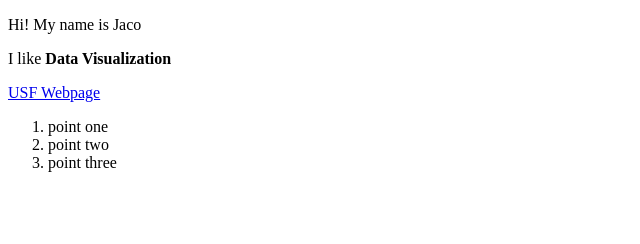
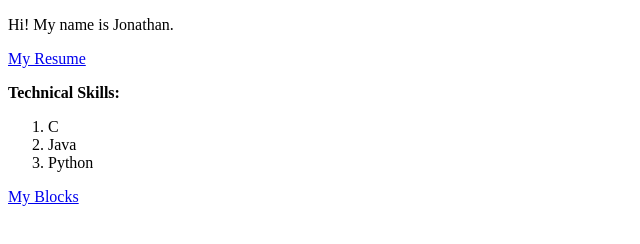
Before and after one commit to NotCarbonatedWater/NotCarbonatedWater.github.io, a plain HTML site: page index.html in a window 1280 px wide. Shown: the whole page, without its empty margins (0-640 px from the left). Drawn offline with Linux system fonts and the light colour scheme.

Commit message:
my website

```diff
--- a/index.html
+++ b/index.html
@@ -2,21 +2,23 @@
 <html>
 
 <head>
-    <title>First web page</title>
+    <title>My first webpage</title>
 </head>
 
 <body>
-    <p>Hi! My name is Jaco</p>
+    <p>Hi! My name is Jonathan.</p>
 
-    <p>I like <b>Data Visualization</b></p>
+    <a href="Resume Placeholder.pdf">My Resume</a>
 
-    <a href="https://www.usfca.edu">USF Webpage</a>
+    <p><b>Technical Skills:</b></p>
 
     <ol>
-        <li>point one</li>
-        <li>point two</li>
-        <li>point three</li>
+        <li>C</li>
+        <li>Java</li>
+        <li>Python</li>
     </ol>
+
+    <a href="https://bl.ocks.org/NotCarbonatedWater">My Blocks</a>
 
 </body>
 
```
Also changed, not shown: 1 other file.
